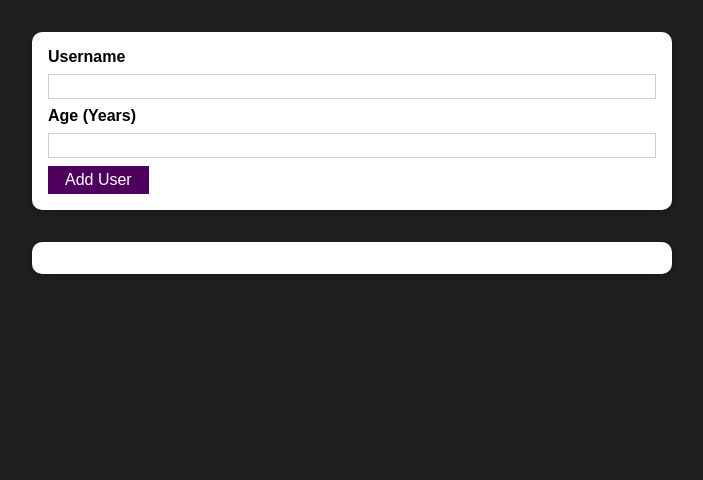
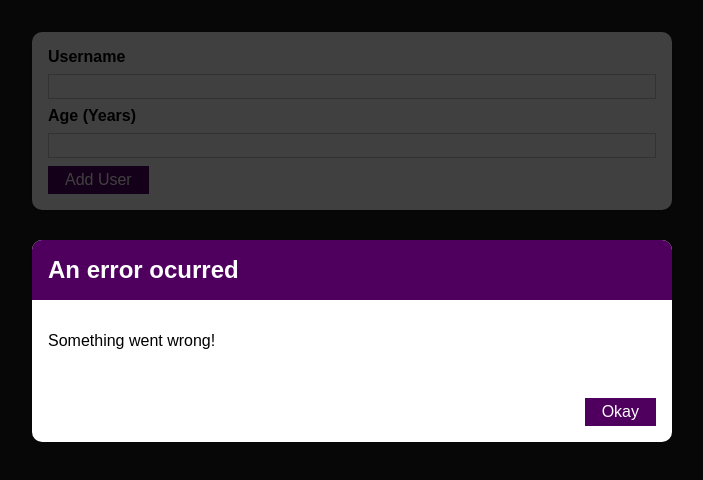
Before and after one commit to DiegoWRost/react-practice-project-max, a React (Create React App) app: page / in a window 1280 px wide. Shown: the top 480 px of the page, without its empty margins (288-991 px from the left). Built offline with nearby package versions, Linux system fonts and the light colour scheme.

Commit message:
97. Adding the "ErrorModal" component

```diff
--- /dev/null
+++ b/src/components/UI/ErrorModal.js
@@ -0,0 +1,26 @@
+import React from "react";
+
+import Card from "./Card";
+import Button from "./Button";
+import classes from "./ErrorModal.module.css";
+
+const ErrorModal = (props) => {
+  return (
+    <div>
+      <div className={classes.backdrop} />
+      <Card className={classes.modal}>
+        <header className={classes.header}>
+          <h2>{props.title}</h2>
+        </header>
+        <div className={classes.content}>
+          <p>{props.message}</p>
+        </div>
+        <footer className={classes.actions}>
+          <Button>Okay</Button>
+        </footer>
+      </Card>
+    </div>
+  );
+};
+
+export default ErrorModal;
--- /dev/null
+++ b/src/components/UI/ErrorModal.module.css
@@ -0,0 +1,45 @@
+.backdrop {
+    position: fixed;
+    top: 0;
+    left: 0;
+    width: 100%;
+    height: 100vh;
+    z-index: 10;
+    background: rgba(0, 0, 0, 0.75);
+  }
+
+  .modal {
+    position: fixed;
+    top: 30vh;
+    left: 10%;
+    width: 80%;
+    z-index: 100;
+    overflow: hidden;
+  }
+
+  .header {
+    background: #4f005f;
+    padding: 1rem;
+  }
+
+  .header h2 {
+    margin: 0;
+    color: white;
+  }
+
+  .content {
+    padding: 1rem;
+  }
+
+  .actions {
+    padding: 1rem;
+    display: flex;
+    justify-content: flex-end;
+  }
+
+  @media (min-width: 768px) {
+    .modal {
+      left: calc(50% - 20rem);
+      width: 40rem;
+    }
+  }
--- a/src/components/Users/AddUser.js
+++ b/src/components/Users/AddUser.js
@@ -2,6 +2,7 @@
 
 import Card from "../UI/Card";
 import Button from "../UI/Button";
+import ErrorModal from "../UI/ErrorModal";
 import classes from "./AddUser.module.css";
 
 const AddUser = (props) => {
@@ -34,6 +35,8 @@
   };
 
   return (
+    <div>
+      <ErrorModal title="An error ocurred" message="Something went wrong!" />
       <Card className={classes.input}>
         <form onSubmit={addUserHandler}>
           <label htmlFor="username">Username</label>
@@ -53,6 +56,7 @@
           <Button type="submit">Add User</Button>
         </form>
       </Card>
+    </div>
   );
 };
 
```
Also changed, not shown: 1 other file (tests, documents, lock files or other folders). Lines whose indentation alone changed are shown as unchanged.
